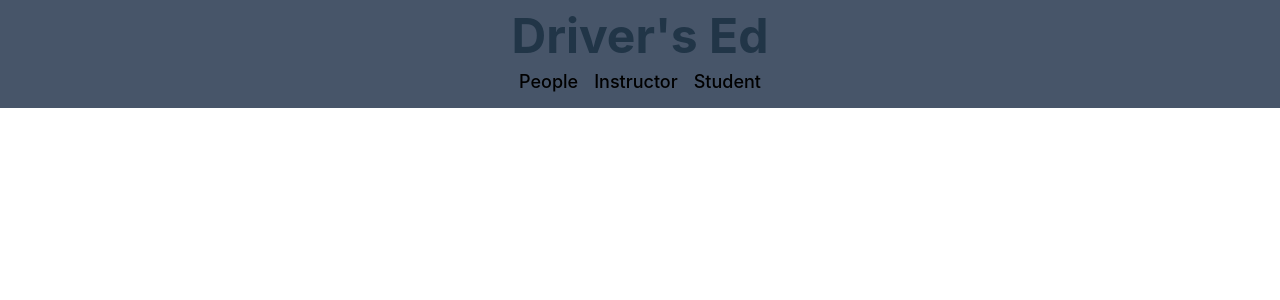
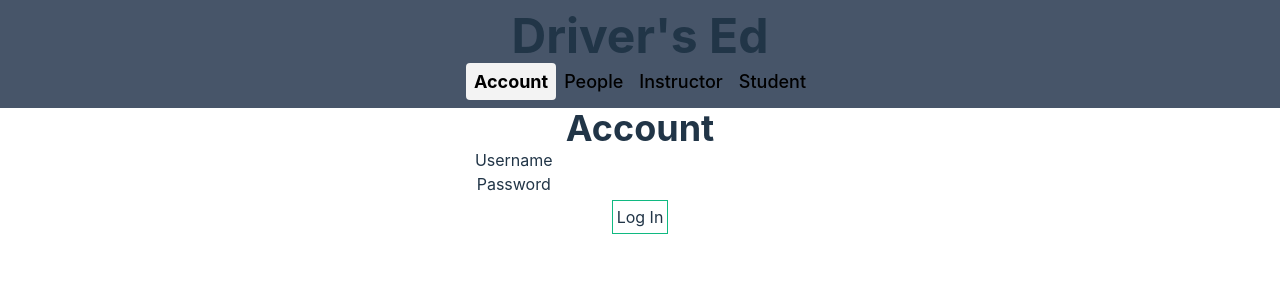
Before and after one commit to MennoMuller/driversed, a React (Vite) app in the folder driversed-frontend/: page /account in a window 1280 px wide. Shown: the top 300 px of the page. Built offline with nearby package versions, Linux system fonts and the light colour scheme; no server answers.

Commit message:
Added account page

```diff
--- a/driversed-frontend/src/App.jsx
+++ b/driversed-frontend/src/App.jsx
@@ -5,17 +5,21 @@ import { Route, Routes } from "react-router-dom";
 import PeoplePage from "./pages/PeoplePage";
 import InstructorPage from "./pages/InstructorPage";
 import StudentPage from "./pages/StudentPage";
+import AccountPage from "./pages/AccountPage";
 
 function App() {
   const [students, setStudents] = useState([]);
   const [instructors, setInstructors] = useState([]);
+  const [user, setUser] = useState({});
 
   const getStudents = () => {
     fetch(
       "http://localhost:8082/api/student/studentauth/all",
       {
         headers: {
-          Authorization: "Basic " + btoa("student:password")
+          Authorization:
+            "Basic " +
+            btoa(user.username + ":" + user.password)
         }
       }
     )
@@ -28,7 +32,9 @@ function App() {
       "http://localhost:8082/api/instructor/studentauth/all",
       {
         headers: {
-          Authorization: "Basic " + btoa("student:password")
+          Authorization:
+            "Basic " +
+            btoa(user.username + ":" + user.password)
         }
       }
     )
@@ -43,7 +49,9 @@ function App() {
     fetch("http://localhost:8082/api/student/admin/new", {
       method: "POST",
       headers: {
-        Authorization: "Basic " + btoa("admin:admin"),
+        Authorization:
+          "Basic " +
+          btoa(user.username + ":" + user.password),
         "Content-Type": "application/json"
       },
       body: newStudent
@@ -60,7 +68,9 @@ function App() {
         method: "POST",
         headers: {
           "Content-Type": "application/json",
-          Authorization: "Basic " + btoa("admin:admin")
+          Authorization:
+            "Basic " +
+            btoa(user.username + ":" + user.password)
         },
         body: newInstructor
       }
@@ -68,14 +78,18 @@ function App() {
   };
 
   useEffect(() => {
-    getStudents();
-    getInstructors();
-  }, []);
+    if (user.username) {
+      setStudents([]);
+      setInstructors([]);
+      getStudents();
+      getInstructors();
+    }
+  }, [user]);
 
   return (
     <div>
       <header>
-        <Header />
+        <Header user={user} />
       </header>
       <main>
         <Routes>
@@ -87,22 +101,33 @@ function App() {
                 addStudent={addStudent}
                 instructors={instructors}
                 addInstructor={addInstructor}
+                user={user}
               />
             }
           />
           <Route
             path="/instructor"
             element={
-              <InstructorPage instructors={instructors} />
+              <InstructorPage
+                instructors={instructors}
+                user={user}
+              />
             }
           />
           <Route
             path="/student"
             element={
               <StudentPage
+                user={user}
                 students={students}
                 instructors={instructors}
               />
+            }
+          />
+          <Route
+            path="/account"
+            element={
+              <AccountPage user={user} setUser={setUser} />
             }
           />
         </Routes>
--- a/driversed-frontend/src/components/Header.jsx
+++ b/driversed-frontend/src/components/Header.jsx
@@ -8,6 +8,12 @@ function Header(props) {
         Driver's Ed
       </h1>
       <nav>
+        <NavLink
+          to="/account"
+          className="rounded p-2 text-lg text-black hover:opacity-80 dark:text-white"
+        >
+          Account
+        </NavLink>
         <NavLink
           to="/people"
           className="rounded p-2 text-lg text-black hover:opacity-80 dark:text-white"
--- /dev/null
+++ b/driversed-frontend/src/components/LoginInput.jsx
@@ -0,0 +1,46 @@
+import React, { useState } from "react";
+
+function LoginInput(props) {
+  const [username, setUsername] = useState("");
+  const [password, setPassword] = useState("");
+  return (
+    <form
+      onSubmit={(e) => {
+        props.onSubmit(username, password);
+        e.preventDefault();
+      }}
+    >
+      <label htmlFor="username">Username </label>
+      <input
+        type="text"
+        name="username"
+        id="username"
+        value={username}
+        onChange={(e) => {
+          setUsername(e.target.value);
+        }}
+        required
+      />
+      <br />
+      <label htmlFor="password">Password </label>
+      <input
+        type="password"
+        name="password"
+        id="password"
+        value={password}
+        onChange={(e) => {
+          setPassword(e.target.value);
+        }}
+        required
+      />
+      <br />
+      <input
+        type="submit"
+        value="Log In"
+        className="mt-1 border border-solid border-emerald-500 p-1 hover:text-emerald-500"
+      />
+    </form>
+  );
+}
+
+export default LoginInput;
--- /dev/null
+++ b/driversed-frontend/src/pages/AccountPage.jsx
@@ -0,0 +1,35 @@
+import React from "react";
+import LoginInput from "../components/LoginInput";
+
+function AccountPage(props) {
+  function login(username, password) {
+    props.setUser({
+      username: username,
+      password: password,
+      roles: "ROLE_ADMIN,ROLE_STUDENT,ROLE_INSTRUCTOR"
+    });
+  }
+  return (
+    <div>
+      <h2 className="text-4xl font-bold">Account</h2>
+      {props.user.username ? (
+        <>
+          <h3 className="text-3xl font-bold">
+            {props.user.username}
+          </h3>
+          <br />
+          <button
+            className="mt-1 border border-solid border-emerald-500 p-1 hover:text-emerald-500"
+            onClick={() => props.setUser({})}
+          >
+            Log Out
+          </button>
+        </>
+      ) : (
+        <LoginInput onSubmit={login} />
+      )}
+    </div>
+  );
+}
+
+export default AccountPage;
--- a/driversed-frontend/src/pages/InstructorPage.jsx
+++ b/driversed-frontend/src/pages/InstructorPage.jsx
@@ -21,7 +21,12 @@ function InstructorPage(props) {
       {
         headers: {
           Authorization:
-            "Basic " + btoa("instructor:password")
+            "Basic " +
+            btoa(
+              props.user.username +
+                ":" +
+                props.user.password
+            )
         }
       }
     )
@@ -37,7 +42,12 @@ function InstructorPage(props) {
         body: date,
         headers: {
           Authorization:
-            "Basic " + btoa("instructor:password")
+            "Basic " +
+            btoa(
+              props.user.username +
+                ":" +
+                props.user.password
+            )
         }
       }
     ).then(() => getSchedule());
--- a/driversed-frontend/src/pages/StudentPage.jsx
+++ b/driversed-frontend/src/pages/StudentPage.jsx
@@ -38,7 +38,13 @@ function StudentPage(props) {
       `http://localhost:8082/api/student/studentauth/${student}/schedule`,
       {
         headers: {
-          Authorization: "Basic " + btoa("student:password")
+          Authorization:
+            "Basic " +
+            btoa(
+              props.user.username +
+                ":" +
+                props.user.password
+            )
         }
       }
     )
@@ -51,7 +57,13 @@ function StudentPage(props) {
       `http://localhost:8082/api/instructor/studentauth/${instructor}/slots`,
       {
         headers: {
-          Authorization: "Basic " + btoa("student:password")
+          Authorization:
+            "Basic " +
+            btoa(
+              props.user.username +
+                ":" +
+                props.user.password
+            )
         }
       }
     )
@@ -65,7 +77,13 @@ function StudentPage(props) {
       {
         method: "PUT",
         headers: {
-          Authorization: "Basic " + btoa("student:password")
+          Authorization:
+            "Basic " +
+            btoa(
+              props.user.username +
+                ":" +
+                props.user.password
+            )
         }
       }
     ).then(() => {
@@ -80,7 +98,13 @@ function StudentPage(props) {
       {
         method: "PUT",
         headers: {
-          Authorization: "Basic " + btoa("student:password")
+          Authorization:
+            "Basic " +
+            btoa(
+              props.user.username +
+                ":" +
+                props.user.password
+            )
         }
       }
     ).then(() => {
```
Also changed, not shown: 1 other file (tests, documents, lock files or other folders).
